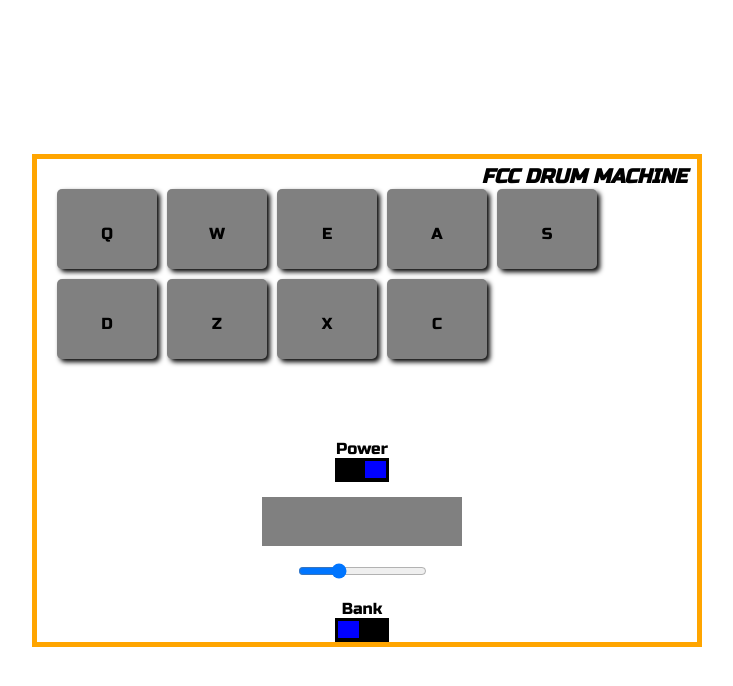
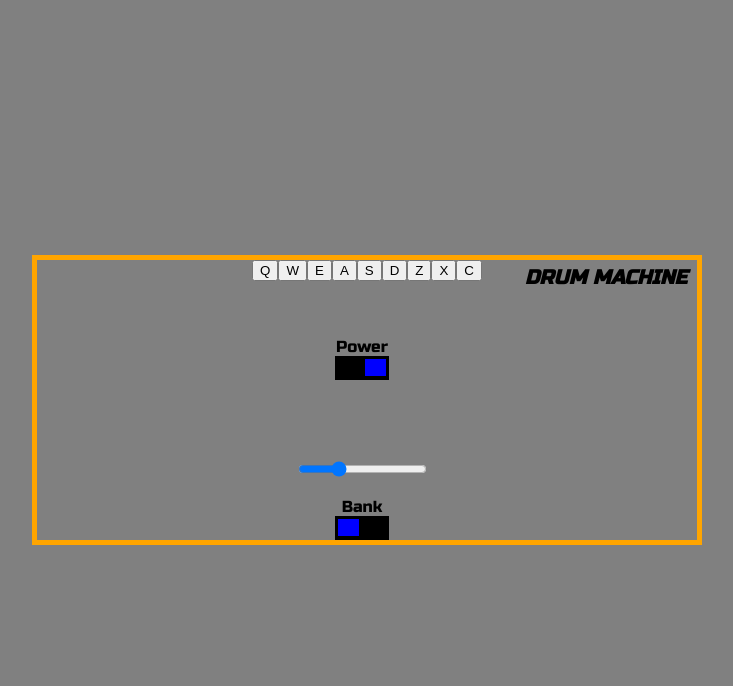
Before and after one commit to Glanfaloth/drum-machine, a React (Create React App) app: page / in a window 1280 px wide. Shown: the top 686 px of the page, without its empty margins (273-1006 px from the left). Built offline with nearby package versions, Linux system fonts and the light colour scheme.

Commit message:
using bootstrap buttons

```diff
--- a/package.json
+++ b/package.json
@@ -7,6 +7,7 @@
     "@testing-library/react": "^11.1.0",
     "@testing-library/user-event": "^12.1.10",
     "react": "^17.0.2",
+    "react-bootstrap": "^1.6.1",
     "react-dom": "^17.0.2",
     "react-scripts": "4.0.3",
     "web-vitals": "^1.0.1"
--- a/src/App.css
+++ b/src/App.css
@@ -5,11 +5,9 @@
 }
 body {
   font-family: Russo One;
-}
-
-body {
   user-select: none;
-  background-color: lighten(grey, 5%);
+  background-color: grey;
+  /* background-image: url(https://media.giphy.com/media/IY6aaObBmN5Je/giphy.gif); */
 }
 
 #root {
@@ -24,26 +22,7 @@ body {
   position: relative;
   width: 660px;
   text-align: center;
-  background-color: lighten(grey, 20%);
-}
-
-.inner-container .pad-bank {
-  width: var(--padWidth) * 3 + 32;
-  height: var(--padHeight) * 3 + 32;
-  display: inline-block;
-  margin: 20px;
-}
-
-.inner-container .pad-bank .drum-pad {
-  position: relative;
-  float: left;
-  width: var(--padWidth);
-  height: var(--padHeight);
-  margin-right: 10px;
-  border-radius: 5px;
-  padding-top: 35px;
-  box-sizing: border-box;
-  cursor: pointer;
+  background-color: grey;
 }
 
 .logo {
@@ -126,140 +105,3 @@ body {
     transform: scale(0.7);
   }
 }
-/* // CUSTOM RANGE INPUT : Credit : https://github.com/darlanrod/input-range-scss/blob/master/_inputrange.scss
-
-$track-color: #424242 !default;
-$thumb-color: blue !default;
-
-$thumb-radius: 0 !default;
-$thumb-height: 25px !default;
-$thumb-width: 8px !default;
-$thumb-shadow-size: 1px !default;
-$thumb-shadow-blur: 1px !default;
-$thumb-shadow-color: #111 !default;
-$thumb-border-width: 0 !default;
-$thumb-border-color: #fff !default;
-
-$track-width: 100% !default;
-$track-height: 5px !default;
-$track-shadow-size: 2px !default;
-$track-shadow-blur: 2px !default;
-$track-shadow-color: #222 !default;
-$track-border-width: 1px !default;
-$track-border-color: #000 !default;
-
-$track-radius: 0 !default;
-$contrast: 5% !default;
-
-@mixin shadow($shadow-size, $shadow-blur, $shadow-color) {
-  box-shadow: $shadow-size $shadow-size $shadow-blur $shadow-color,
-    0 0 $shadow-size lighten($shadow-color, 5%);
-}
-
-@mixin track() {
-  width: $track-width;
-  height: $track-height;
-  cursor: pointer;
-  transition: all 0.2s ease;
-}
-
-@mixin thumb() {
-  @include shadow($thumb-shadow-size, $thumb-shadow-blur, $thumb-shadow-color);
-  border: $thumb-border-width solid $thumb-border-color;
-  height: $thumb-height;
-  width: $thumb-width;
-  border-radius: $thumb-radius;
-  background: $thumb-color;
-  cursor: pointer;
-}
-
-[type="range"] {
-  -webkit-appearance: none;
-  margin: $thumb-height / 2 0;
-  width: $track-width;
-
-  &:focus {
-    outline: none;
-  }
-
-  &::-webkit-slider-runnable-track {
-    @include track();
-    @include shadow(
-      $track-shadow-size,
-      $track-shadow-blur,
-      $track-shadow-color
-    );
-    background: $track-color;
-    border: $track-border-width solid $track-border-color;
-    border-radius: $track-radius;
-  }
-
-  &::-webkit-slider-thumb {
-    @include thumb();
-    -webkit-appearance: none;
-    margin-top: ((-$track-border-width * 2 + $track-height) / 2) -
-      ($thumb-height / 2);
-  }
-
-  &:focus::-webkit-slider-runnable-track {
-    background: lighten($track-color, $contrast);
-  }
-
-  &::-moz-range-track {
-    @include track();
-    @include shadow(
-      $track-shadow-size,
-      $track-shadow-blur,
-      $track-shadow-color
-    );
-    background: $track-color;
-    border: $track-border-width solid $track-border-color;
-    border-radius: $track-radius;
-  }
-
-  &::-moz-range-thumb {
-    @include thumb();
-  }
-
-  &::-ms-track {
-    @include track();
-    background: transparent;
-    border-color: transparent;
-    border-width: $thumb-width 0;
-    color: transparent;
-  }
-
-  &::-ms-fill-lower {
-    @include shadow(
-      $track-shadow-size,
-      $track-shadow-blur,
-      $track-shadow-color
-    );
-    background: darken($track-color, $contrast);
-    border: $track-border-width solid $track-border-color;
-    border-radius: $track-radius * 2;
-  }
-
-  &::-ms-fill-upper {
-    @include shadow(
-      $track-shadow-size,
-      $track-shadow-blur,
-      $track-shadow-color
-    );
-    background: $track-color;
-    border: $track-border-width solid $track-border-color;
-    border-radius: $track-radius * 2;
-  }
-
-  &::-ms-thumb {
-    @include thumb();
-  }
-
-  &:focus::-ms-fill-lower {
-    background: $track-color;
-  }
-
-  &:focus::-ms-fill-upper {
-    background: lighten($track-color, $contrast);
-  }
-} */
--- a/src/App.js
+++ b/src/App.js
@@ -65,7 +65,7 @@ export default function App() {
       />
 
       <div className="logo">
-        <div className="inner-logo ">{"FCC DRUM MACHINE"}</div>
+        <div className="inner-logo ">{"DRUM MACHINE"}</div>
         <i className="inner-logo fa fa-free-code-camp" />
       </div>
 
--- a/src/components/DrumPad.js
+++ b/src/components/DrumPad.js
@@ -1,160 +1,35 @@
-// import React, { useState, useEffect } from "react";
+import React, { useEffect } from "react";
+import Button from "react-bootstrap/Button";
 
-// const activeStyle = {
-//   backgroundColor: "orange",
-//   boxShadow: "0 3px orange",
-//   height: 77,
-//   marginTop: 13,
-// };
+export default function DrumPad({
+  clip,
+  clipId,
+  keyCode,
+  keyTrigger,
+  power,
+  updateDisplay,
+}) {
+  useEffect(() => {
+    window.addEventListener("keydown", handleKeyPress);
+    return () => {
+      window.removeEventListener("keydown", handleKeyPress);
+    };
+  }, ["keydown", handleKeyPress]);
 
-// const inactiveStyle = {
-//   backgroundColor: "grey",
-//   marginTop: 10,
-//   boxShadow: "3px 3px 5px black",
-// };
-
-// export default function DrumPad({
-//   clip,
-//   clipId,
-//   keyCode,
-//   keyTrigger,
-//   power,
-//   updateDisplay,
-// }) {
-//   const [padStyle, setPadStyle] = useState(inactiveStyle);
-//   useEffect(() => {
-//     document.addEventListener("keydown", handleKeyPress);
-//     return () => {
-//       document.removeEventListener("keydown", handleKeyPress);
-//     };
-//   }, ["keydown", handleKeyPress]);
-
-//   function handleKeyPress(e) {
-//     if (e.keyCode === keyCode) {
-//       playSound();
-//     }
-//   }
-//   function activatePad() {
-//     if (power) {
-//       if (padStyle.backgroundColor === "orange") {
-//         setPadStyle(inactiveStyle);
-//       } else {
-//         setPadStyle(activeStyle);
-//       }
-//     } else if (padStyle.marginTop === 13) {
-//       setPadStyle(inactiveStyle);
-//     } else {
-//       setPadStyle({
-//         height: 77,
-//         marginTop: 13,
-//         backgroundColor: "grey",
-//         boxShadow: "0 3px grey",
-//       });
-//     }
-//   }
-//   function playSound() {
-//     const sound = document.getElementById(keyTrigger);
-//     sound.currentTime = 0;
-//     sound.play();
-//     activatePad();
-//     setTimeout(() => activatePad(), 1);
-//     updateDisplay(clipId.replace(/-/g, " "));
-//   }
-//   return (
-//     <div className="drum-pad" id={clipId} onClick={playSound} style={padStyle}>
-//       <audio className="clip" id={keyTrigger} src={clip} />
-//       {keyTrigger}
-//     </div>
-//   );
-// }
-
-import React from "react";
-
-const activeStyle = {
-    backgroundColor: 'orange',
-    boxShadow: '0 3px orange',
-    height: 77,
-    marginTop: 13
-  };
-
-  const inactiveStyle = {
-    backgroundColor: 'grey',
-    marginTop: 10,
-    boxShadow: '3px 3px 5px black'
-  };
-
-class DrumPad extends React.Component {
-    constructor(props) {
-      super(props);
-      this.state = {
-        padStyle: inactiveStyle
-      };
-      this.playSound = this.playSound.bind(this);
-      this.handleKeyPress = this.handleKeyPress.bind(this);
-      this.activatePad = this.activatePad.bind(this);
-    }
-    componentDidMount() {
-      document.addEventListener('keydown', this.handleKeyPress);
-    }
-    componentWillUnmount() {
-      document.removeEventListener('keydown', this.handleKeyPress);
-    }
-    handleKeyPress(e) {
-      if (e.keyCode === this.props.keyCode) {
-        this.playSound();
-      }
-    }
-    activatePad() {
-      if (this.props.power) {
-        if (this.state.padStyle.backgroundColor === 'orange') {
-          this.setState({
-            padStyle: inactiveStyle
-          });
-        } else {
-          this.setState({
-            padStyle: activeStyle
-          });
-        }
-      } else if (this.state.padStyle.marginTop === 13) {
-        this.setState({
-          padStyle: inactiveStyle
-        });
-      } else {
-        this.setState({
-          padStyle: {
-            height: 77,
-            marginTop: 13,
-            backgroundColor: 'grey',
-            boxShadow: '0 3px grey'
-          }
-        });
-      }
-    }
-    playSound() {
-      const sound = document.getElementById(this.props.keyTrigger);
-      sound.currentTime = 0;
-      sound.play();
-      this.activatePad();
-      setTimeout(() => this.activatePad(), 100);
-      this.props.updateDisplay(this.props.clipId.replace(/-/g, ' '));
-    }
-    render() {
-      return (
-        <div
-          className='drum-pad'
-          id={this.props.clipId}
-          onClick={this.playSound}
-          style={this.state.padStyle}
-          >
-          <audio
-            className='clip'
-            id={this.props.keyTrigger}
-            src={this.props.clip}
-          />
-          {this.props.keyTrigger}
-        </div>
-      );
+  function handleKeyPress(e) {
+    if (e.keyCode === keyCode) {
+      playSound();
     }
   }
-
-export default DrumPad;
+  function playSound() {
+    const sound = document.getElementById(keyTrigger);
+    sound.play();
+    updateDisplay(clipId.replace(/-/g, " "));
+  }
+  return (
+    <Button variant="primary" id={clipId} onClick={playSound} disabled={!power}>
+      <audio className="clip" id={keyTrigger} src={clip} />
+      {keyTrigger}
+    </Button>
+  );
+}
--- a/src/components/PadBank.js
+++ b/src/components/PadBank.js
@@ -1,7 +1,7 @@
 import React from "react";
 import DrumPad from "./DrumPad";
 
-export default function PadBank({currentPadBank, power, updateDisplay}) {
+export default function PadBank({ currentPadBank, power, updateDisplay }) {
   let padBank;
   if (power) {
     padBank = currentPadBank.map((drumObj, i, padBankArr) => {
@@ -20,7 +20,7 @@ export default function PadBank({currentPadBank, power, updateDisplay}) {
     padBank = currentPadBank.map((drumObj, i, padBankArr) => {
       return (
         <DrumPad
-              clip='#'
+          clip="#"
           clipId={padBankArr[i].id}
           keyCode={padBankArr[i].keyCode}
           keyTrigger={padBankArr[i].keyTrigger}
@@ -30,5 +30,5 @@ export default function PadBank({currentPadBank, power, updateDisplay}) {
       );
     });
   }
-      return <div className='pad-bank'>{padBank}</div>;
+  return <div className="pad-bank">{padBank}</div>;
 }
```
Also changed, not shown: 2 other files (tests, documents, lock files or other folders). Lines whose indentation alone changed are shown as unchanged.
